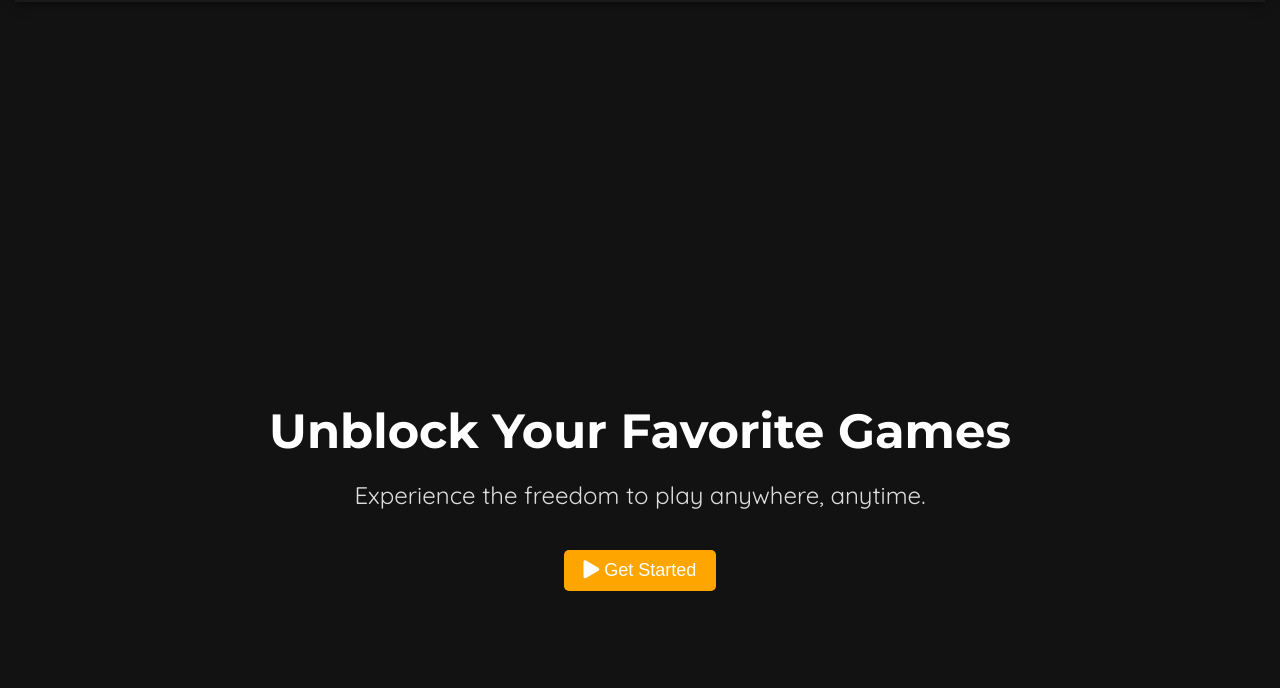
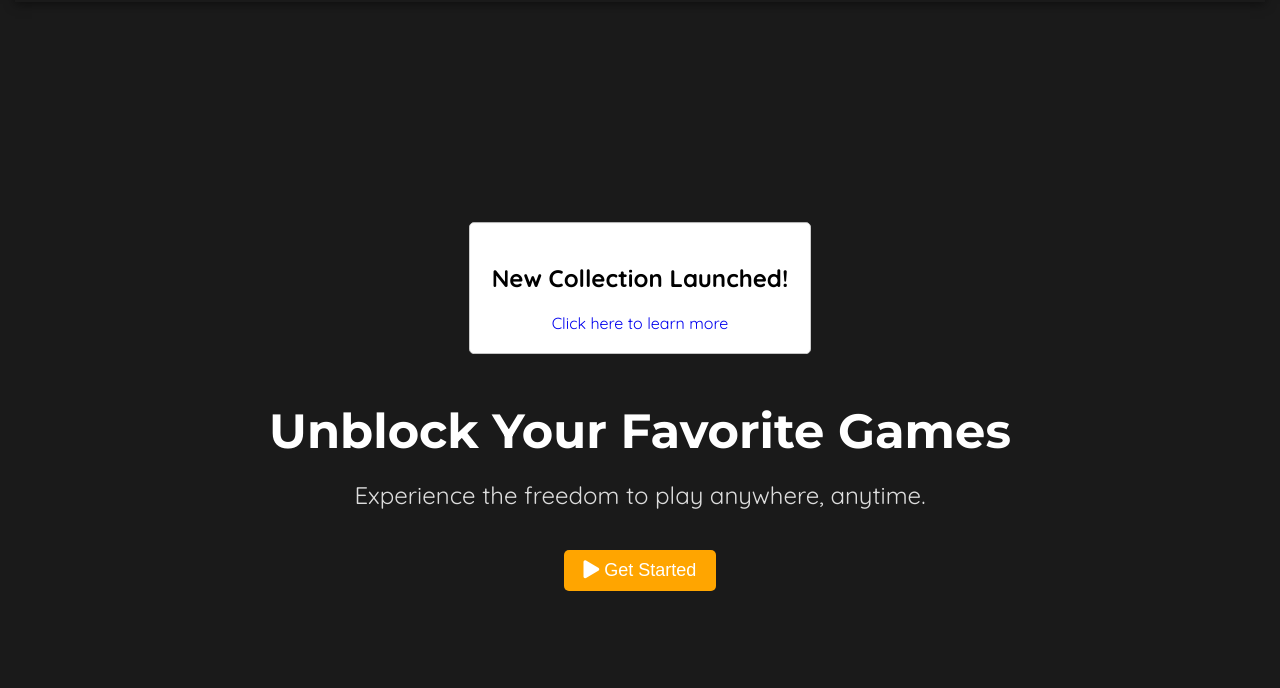
Before and after one commit to ItsYousof/Nalla-Unblocker, a website: page static/index.html in a window 1280 px wide. Shown: the part 112-800 px from the top of the page. Drawn offline with Linux system fonts and the light colour scheme.

Commit message:
Update style.css

```diff
--- a/static/assets/css/style.css
+++ b/static/assets/css/style.css
@@ -24,7 +24,7 @@ body {
     font-family: 'Quicksand', sans-serif;
     margin: 0;
     padding: 0;
-    background-color: #121212;
+    background-color: #1a1a1a;
     color: #fff;
     transition: background-color 0.3s, color 0.3s;
 }
@@ -231,6 +231,7 @@ section p {
 }
 
 .games input {
+    font-family: Poppins;
     padding: 10px;
     border: 1px solid #333;
     border-radius: 5px;
@@ -541,3 +542,34 @@ section p {
     z-index: 9998;
     display: none;
 }
+
+#ads-container {
+    position: absolute;
+        top: 50%;
+        left: 50%;
+        transform: translate(-50%, -50%);
+    text-align: center;
+}
+
+.ad {
+    border: 1px solid #ccc;
+        padding: 20px;
+        background: white;
+        width: 300px;
+        opacity: 0;
+        transform: translateX(-100%);
+        animation: slide-in 1s forwards;
+    border-radius: 5px;
+}
+
+.ad a {
+    text-decoration: none;
+    text-align: center;
+}
+
+@keyframes slide-in {
+    to {
+        opacity: 1;
+        transform: translateX(0);
+    }
+}
```
